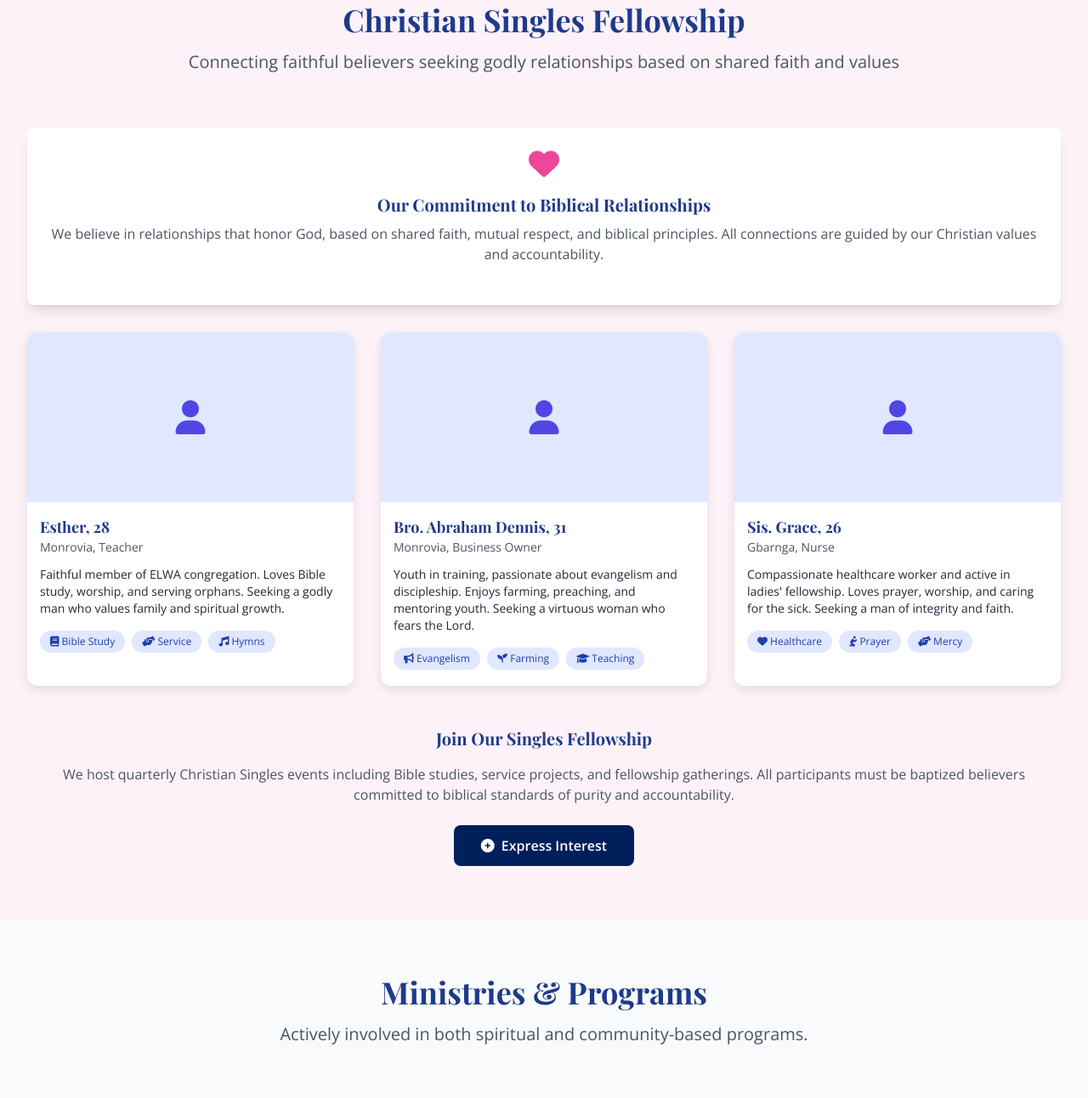
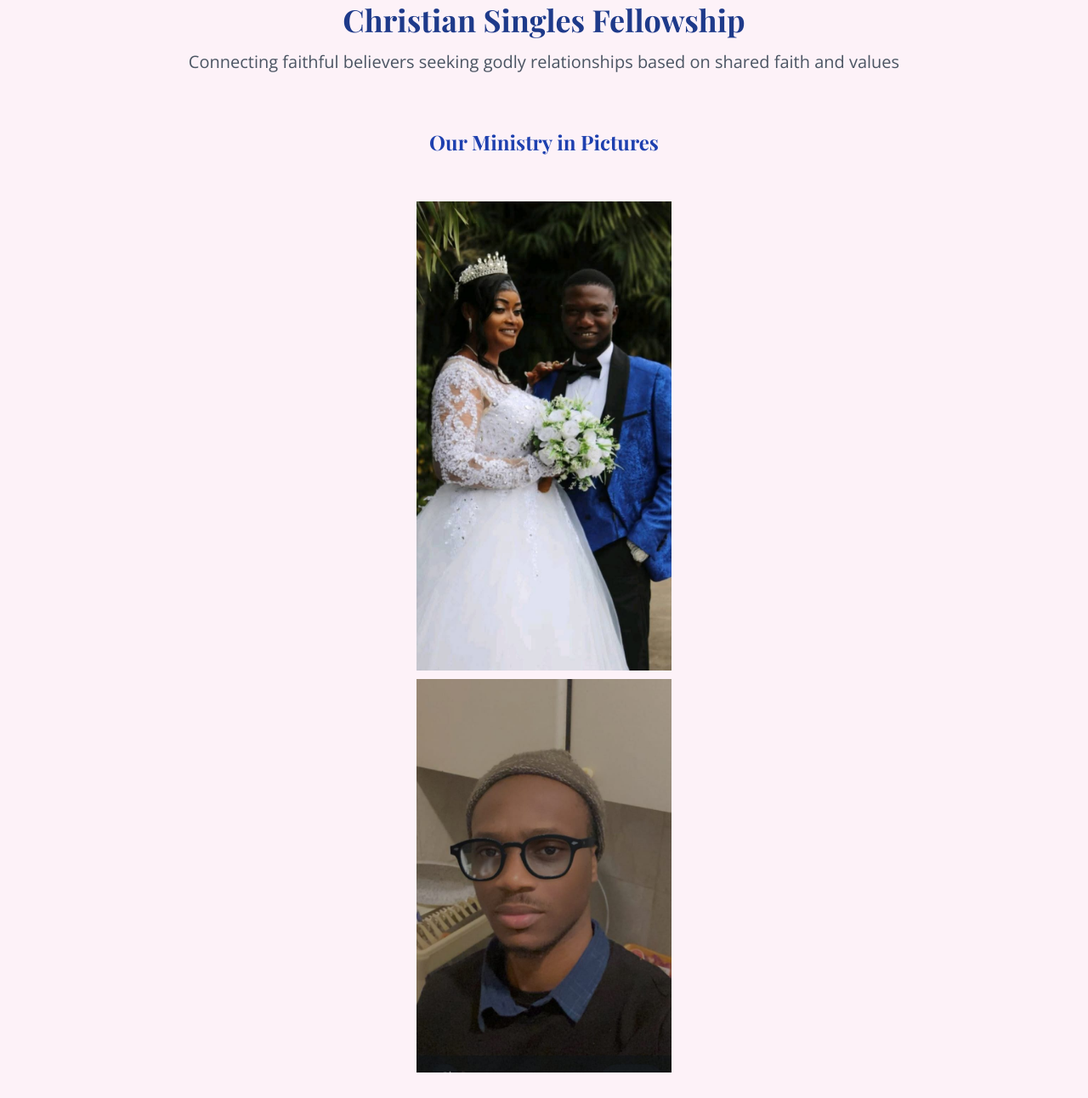
Before and after one commit to Blemie231/cocliberia.com, a plain HTML site: page index.html in a window 1280 px wide. Shown: the part 6779-8071 px from the top of the page at 85% size. Drawn offline with nearby package versions, Linux system fonts and the light colour scheme.

Commit message:
Update index.html

```diff
--- a/index.html
+++ b/index.html
@@ -873,6 +873,20 @@
                 <p class="text-xl text-gray-600">Connecting faithful believers seeking godly relationships based on shared faith and values</p>
             </div>
 
+
+            <!-- Add image section below -->
+            <section style="text-align:center; margin: 40px 0;">
+              <h3 class="text-2xl font-semibold text-blue-800 mb-6">Our Ministry in Pictures</h3>
+              <div style="display: inline-block; margin-top: 20px;">
+                <img src="FB_IMG_1753633773491.jpg" alt="Church image 1" width="300" style="margin: 10px;">
+                <img src="IMG-20250720-WA0039.jpg" alt="Church image 2" width="300" style="margin: 10px;">
+              </div>
+            </section>
+            <!-- End of image section -->
+
+        </div>
+    </div>
+</section>
             <div class="bg-white p-6 rounded-lg shadow-lg mb-8">
                 <div class="text-center mb-6">
                     <i class="fas fa-heart text-pink-500 text-4xl mb-4"></i>
@@ -1327,7 +1341,7 @@
             const chatSend = document.getElementById('chat-send');
             const chatMessages = document.getElementById('ai-chat-messages');
 
-            // Knowledge base for Pst. Mark
+            // Knowledge base for Evang. Mark
             const knowledgeBase = {
                 "beliefs": "The Churches of Christ in Liberia emphasize New Testament Christianity with these core beliefs: 1) Biblical Authority - The New Testament is our sole guide. 2) Baptism by immersion for remission of sins (Acts 2:38). 3) Weekly Lord's Supper observed every first day of the week. 4) A cappella singing in worship. 5) Autonomous congregations with no denominational hierarchy. 6) Christian unity based on John 17:21.",
 
@@ -1440,7 +1454,7 @@
                 } else if (lowerMessage.includes('program') || lowerMessage.includes('ministry') || lowerMessage.includes('activity') || lowerMessage.includes('youth') || lowerMessage.includes('ladies')) {
                     return knowledgeBase.programs;
                 } else if (lowerMessage.includes('contact') || lowerMessage.includes('phone') || lowerMessage.includes('email') || lowerMessage.includes('address')) {
-                    return "You can contact Churches of Christ in Liberia at: Phone: 0776545317, Email: cocliberia@gmail.com, Headquarters: ELWA, Monrovia, Liberia. I'm also available to answer any questions you may have about our work in all 15 counties of Liberia.";
+                    return "You can contact Churches of Christ in Liberia at: Phone: +321776545317, Email: cocliberia1964@gmail.com, Headquarters: ELWA, Monrovia, Liberia. I'm also available to answer any questions you may have about our work in all 15 counties of Liberia.";
                 } else if (lowerMessage.includes('baptism') || lowerMessage.includes('immerse') || lowerMessage.includes('water')) {
                     return knowledgeBase.baptism;
                 } else if (lowerMessage.includes('worship') || lowerMessage.includes('service') || lowerMessage.includes('singing') || lowerMessage.includes('supper')) {
```
